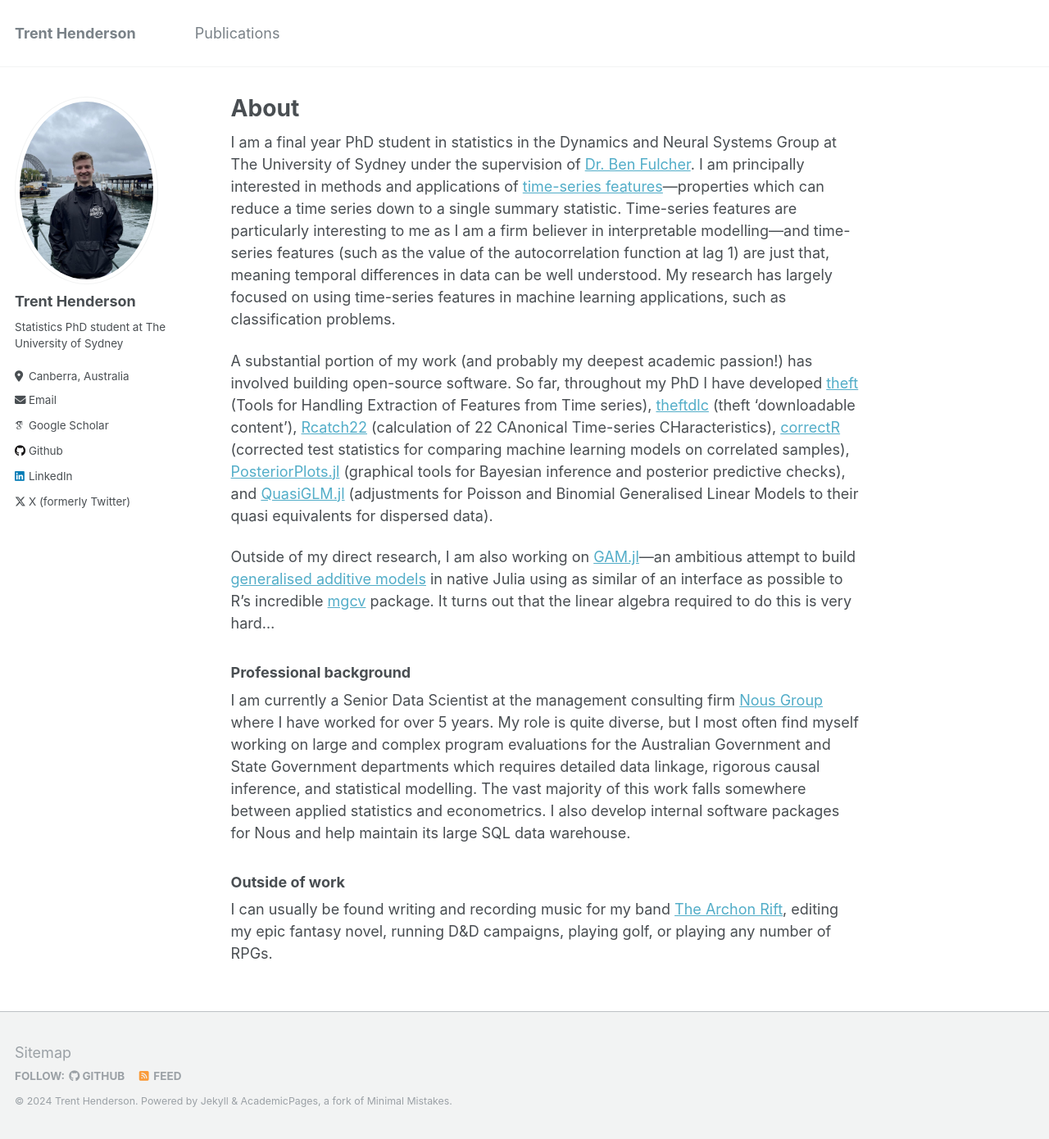
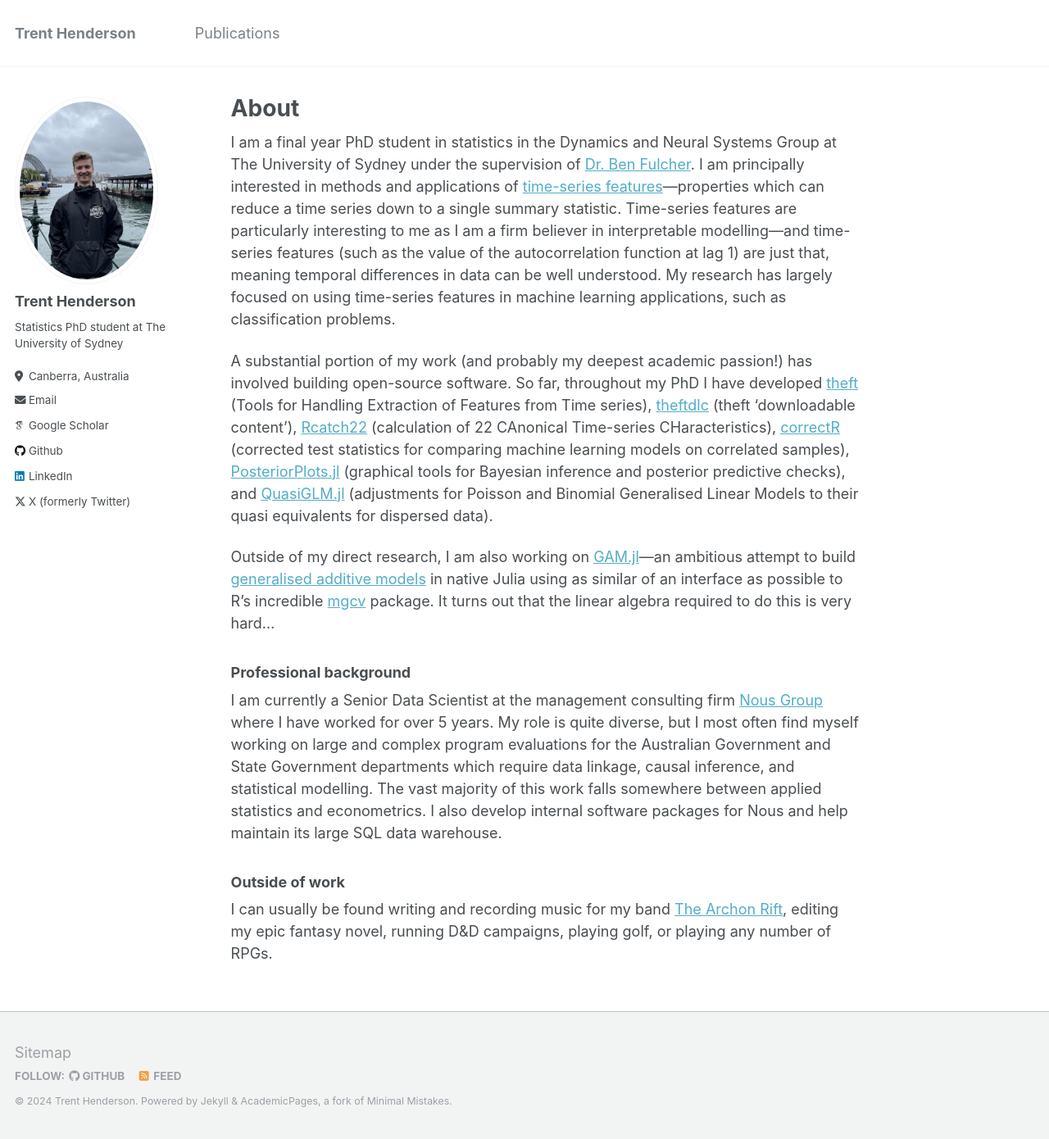
Before and after one commit to hendersontrent/hendersontrent.github.io, a Jekyll site: the page built from _pages/about.md, in a window 1280 px wide and 1390 px high. Shown: the whole window at 82% size. Built offline with Jekyll 4.4.1, drawn with Linux system fonts in a browser that asks for light colours; some web fonts are replaced.

Commit message:
Update about.md

```diff
--- a/_pages/about.md
+++ b/_pages/about.md
@@ -16,7 +16,7 @@ Outside of my direct research, I am also working on [GAM.jl](https://github.com/
 
 ### Professional background
 
-I am currently a Senior Data Scientist at the management consulting firm [Nous Group](https://nousgroup.com/people/trent-henderson/) where I have worked for over 5 years. My role is quite diverse, but I most often find myself working on large and complex program evaluations for the Australian Government and State Government departments which requires detailed data linkage, rigorous causal inference, and statistical modelling. The vast majority of this work falls somewhere between applied statistics and econometrics. I also develop internal software packages for Nous and help maintain its large SQL data warehouse.
+I am currently a Senior Data Scientist at the management consulting firm [Nous Group](https://nousgroup.com/people/trent-henderson/) where I have worked for over 5 years. My role is quite diverse, but I most often find myself working on large and complex program evaluations for the Australian Government and State Government departments which require data linkage, causal inference, and statistical modelling. The vast majority of this work falls somewhere between applied statistics and econometrics. I also develop internal software packages for Nous and help maintain its large SQL data warehouse.
 
 ### Outside of work
 
```
